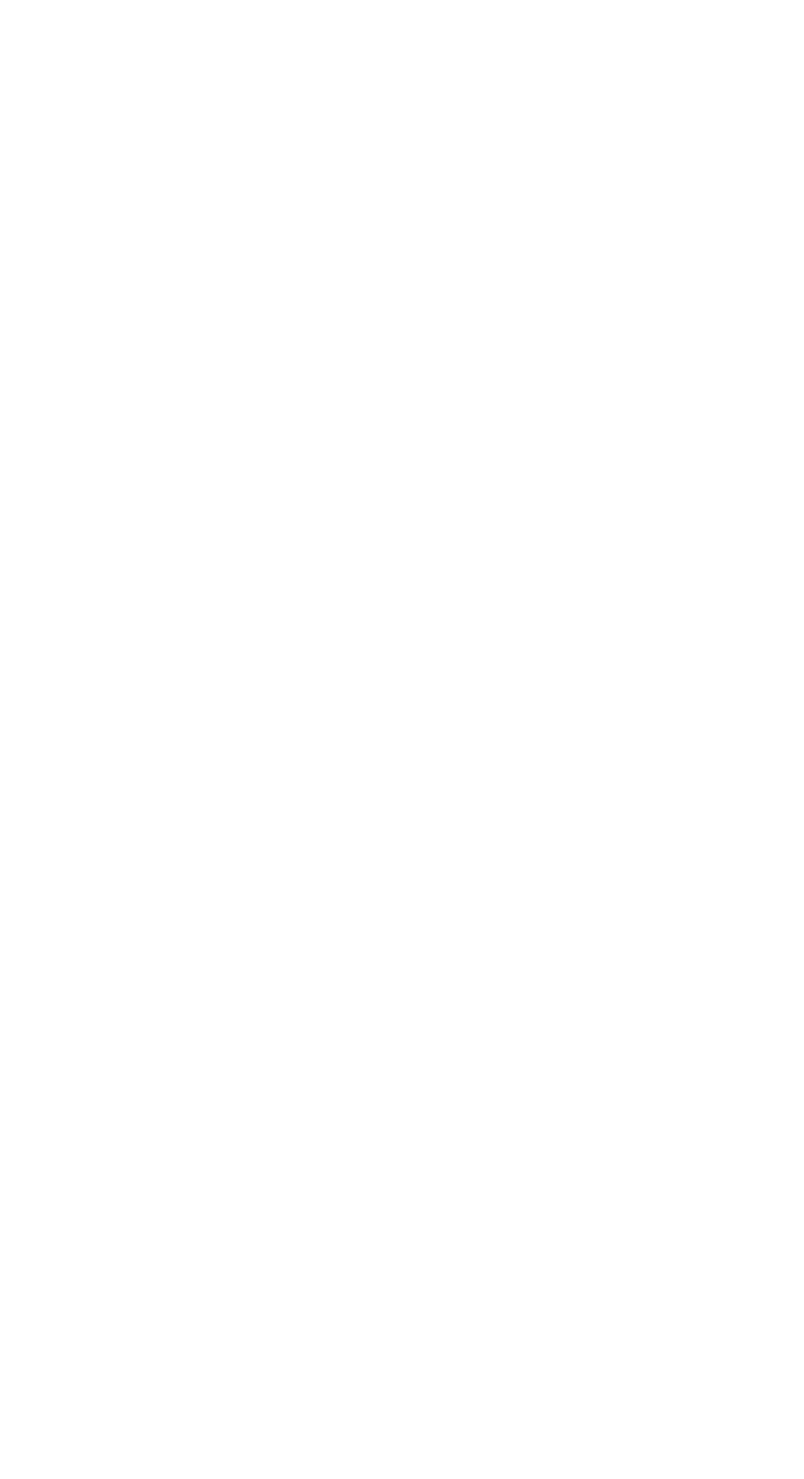
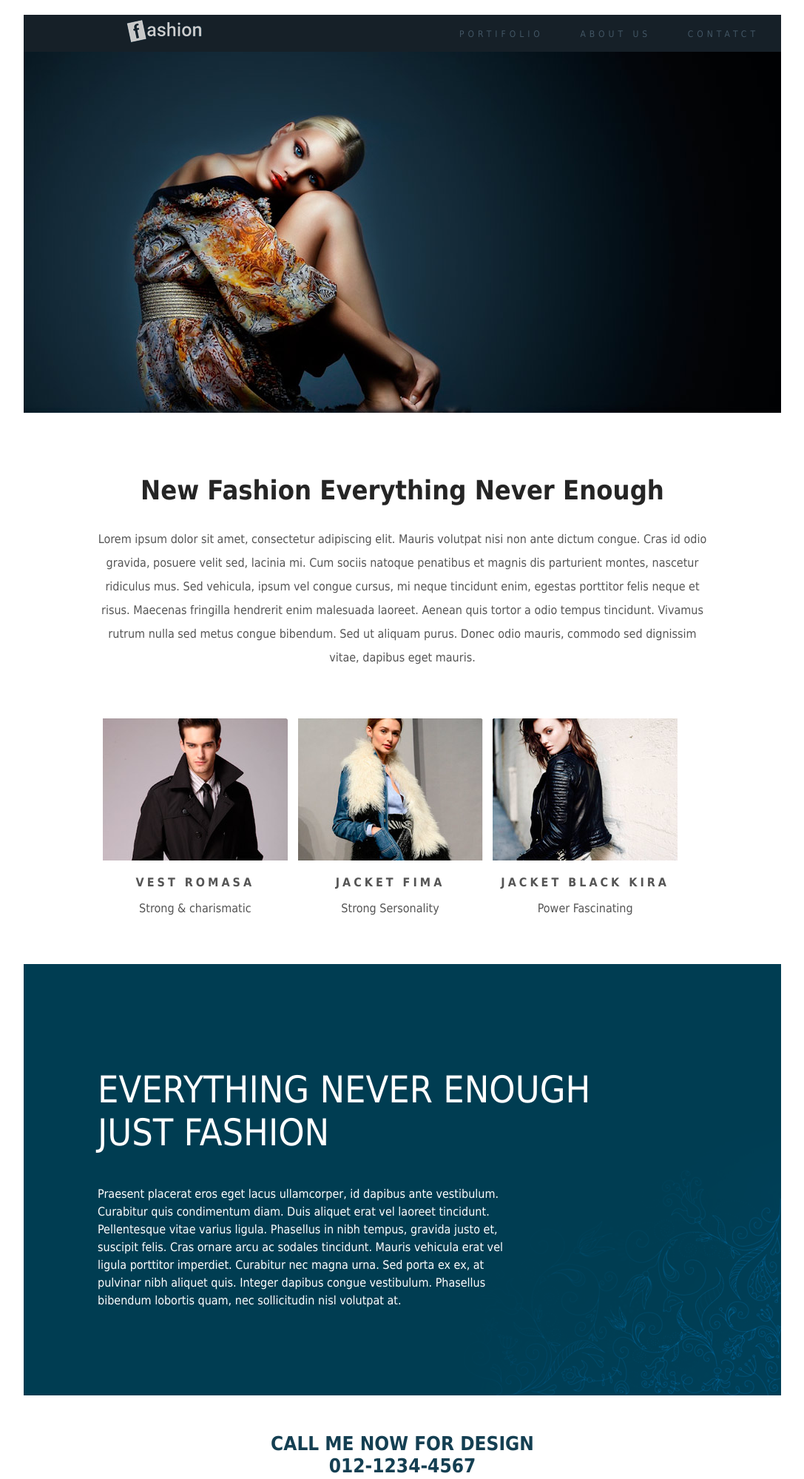
Before and after one commit to AdeSSouza/FrontEnd, a plain HTML site: page ArquivosAula/ProjetoFashion/index.html in a window 1280 px wide. Shown: the top 1999 px of the page at 74% size, without its empty margins (96-1183 px from the left). Before the commit the page ends 800 px from the top, so only its background shows below. Drawn offline with Linux system fonts and the light colour scheme.

Commit message:
Projeto Fashion(Finalizado)

```diff
--- a/ArquivosAula/ProjetoFashion/css/estilo.css
+++ b/ArquivosAula/ProjetoFashion/css/estilo.css
@@ -0,0 +1,141 @@
+body{
+    font-family: tahoma, arial, sans-serif;
+    margin: 0;
+    padding: 0;
+}
+
+#principal{
+    width: 1024px;
+    margin: 20px auto;
+}
+
+.header-top{
+    height: 50px;
+    background: #162028;
+    position: relative;
+}
+
+.logotipo{
+    margin: 5px 0 0 135px;
+}
+
+.header-nav{
+    position: absolute;
+    top: 0;
+    right: 0;
+    height: 100%;
+}
+
+.header-nav ul{
+    margin: 0;
+    padding: 0;
+}
+
+.header-nav li{
+    list-style: none;
+    display: inline-block;
+    margin: 0 15px 0 0;
+    padding: 15px;
+}
+
+.header-nav a{
+    color: #425564;
+    text-decoration: none;
+    text-transform: uppercase;
+    font-size: 12px;
+    letter-spacing: 5px;
+    transition: color .3s linear;
+}
+
+.header-nav a:hover{
+    color: white;
+}
+
+.portifolio{
+    padding: 50px 100px;
+    text-align: center;
+}
+
+.portifolio h1{
+    font-size: 36px;
+    color: #252525;
+}
+
+.portifolio p{
+    font-size: 16px;
+    line-height: 2;
+    color: #555;
+}
+
+.gallery{
+    color: #555;
+    padding: 0 100px 50px 100px;
+    overflow: auto;
+}
+
+.gallery-card{
+    width: 32%;
+    float: left;
+    text-align: center;
+}
+
+.gallery-title{
+    text-transform: uppercase;
+    letter-spacing: 4px;
+    font-size: 16px;
+    font-weight: bold;
+}
+
+.about{
+    background-color: #003d52;
+    padding: 100px;
+    color: white;
+    background-image: url(../imagens/bg_detalhe.png);
+    background-repeat: no-repeat;
+    background-position: right bottom;
+}
+
+.about h2{
+    text-transform: uppercase;
+    font-size: 50px;
+    font-weight: normal;
+}
+
+.about p{
+    line-height: 1.5;
+    width: 70%;
+}
+
+#contact{
+    margin: 50px 0;
+
+}
+
+#contact address{
+    color: #143f52;
+    text-transform: uppercase;
+    font-size: 26px;
+    font-style: normal;
+    text-align: center;
+    font-weight: bold;
+}
+
+.maps{
+    width: 100%;
+    height: 450px;
+    margin-top: 15px;
+}
+
+.maps iframe{
+    width: 100%;
+}
+
+.rodape{
+    background: #0b171f;
+    padding: 25px;
+    font-size: 12px;
+    color: #6f8597;
+    letter-spacing: 5px;
+    text-align: center;
+    margin-top: 30px;
+}
--- a/ArquivosAula/ProjetoFashion/index.html
+++ b/ArquivosAula/ProjetoFashion/index.html
@@ -2,7 +2,7 @@
 <!-- doctype informa ao agente de usuario a versão do html que deve ser renderizada-->
 <html lang="pt-br">
     <head>
-        <title> Página de exemplo da estrutua básica. </title>
+        <title> Fashion </title>
         <meta charset="utf-8">
         <meta name="author" content="AdeSS">
         <meta name="description" content="descrição bacanuda">
@@ -11,6 +11,87 @@
         <link rel="stylesheet" href="css/estilo.css">
     </head>
     <body>
+        <div id="principal">
+            <header class="header-top">
+                <img class="logotipo" src="imagens/logo.png" alt="Logotipo Fashion">
+                <nav class="header-nav">
+                    <ul>
+                        <li><a href="#">Portifolio</a></li>
+                        <li><a href="#">About Us</a></li>
+                        <li><a href="#">Contatct</a></li>
+                    </ul>
+                </nav>
+            </header>
+            <img src="imagens/topo.jpg" alt="Modelo feminina vestindo vestido chique.">
+            <article class="portifolio">
+                <h1>New Fashion Everything Never Enough</h1>
+                <p>Lorem ipsum dolor sit amet, consectetur adipiscing elit.
+                    Mauris volutpat nisi non ante dictum congue. Cras id odio gravida,
+                    posuere velit sed, lacinia mi. Cum sociis natoque penatibus et
+                    magnis dis parturient montes, nascetur ridiculus mus. Sed vehicula,
+                    ipsum vel congue cursus, mi neque tincidunt enim, egestas porttitor
+                    felis neque et risus. Maecenas fringilla hendrerit enim malesuada
+                    laoreet. Aenean quis tortor a odio tempus tincidunt. Vivamus rutrum
+                    nulla sed metus congue bibendum. Sed ut aliquam purus. Donec odio mauris,
+                    commodo sed dignissim vitae, dapibus eget mauris.</p>
+            </article>
 
+            <section class="gallery">
+                <article class="gallery-card">
+                    <img src="imagens/modelo1.jpg" alt="modelo 1">
+                    <p class="gallery-title">Vest Romasa</p>
+                    <p class="gallery-text">Strong & charismatic</p>
+                </article>
+
+                <article class="gallery-card">
+                    <img src="imagens/modelo2.jpg" alt="modelo 2">
+                    <p class="gallery-title">Jacket Fima</p>
+                    <p class="gallery-text">Strong Sersonality</p>
+                </article>
+
+                <article class="gallery-card">
+                    <img src="imagens/modelo3.jpg" alt="modelo 3">
+                    <p class="gallery-title">Jacket Black Kira </p>
+                    <p class="gallery-text">Power Fascinating</p>
+                </article>
+            </section>
+
+            <article class="about">
+                <h2>Everything Never Enough <br> Just Fashion</h2>
+                <p>Praesent placerat eros eget lacus ullamcorper, id dapibus
+                    ante vestibulum. Curabitur quis condimentum diam.
+                    Duis aliquet erat vel laoreet tincidunt. Pellentesque vitae
+                    varius ligula. Phasellus in nibh tempus, gravida justo et,
+                    suscipit felis. Cras ornare arcu ac sodales tincidunt.
+                    Mauris vehicula erat vel ligula porttitor imperdiet.
+                    Curabitur nec magna urna. Sed porta ex ex, at pulvinar nibh
+                    aliquet quis. Integer dapibus congue vestibulum. Phasellus
+                    bibendum lobortis quam, nec sollicitudin nisl volutpat at.</p>
+            </article>
+
+            <div id="contact">
+                <address>
+                    Call me now for design <br>
+                    012-1234-4567
+                </address>
+
+
+            </div>
+
+            <div class="maps">
+                <iframe src="https://www.google.com/maps/embed?pb=!1m18!1m12!
+                1m3!1d28060.99318022193!2d-52.81692025!3d-28.46074435!2m3!1f0
+                !2f0!3f0!3m2!1i1024!2i768!4f13.1!3m3!1m2!1s0x94fd493c92d28c8f%
+                3A0x6ff21ca741cec0c8!2sN%C3%A3o-Me-Toque%2C%20RS%2C%2099470-000!
+                5e0!3m2!1spt-BR!2sbr!4v1669747425679!5m2!1spt-BR!2sbr" width="600"
+                 height="450" style="border:0;" allowfullscreen="" loading="lazy"
+                 referrerpolicy="no-referrer-when-downgrade">
+                </iframe>
+            </div>
+
+            <footer class="rodape">
+                Copyright &copy; fastfashion.com
+            </footer>
+        </div>
     </body>
 </html>
```
